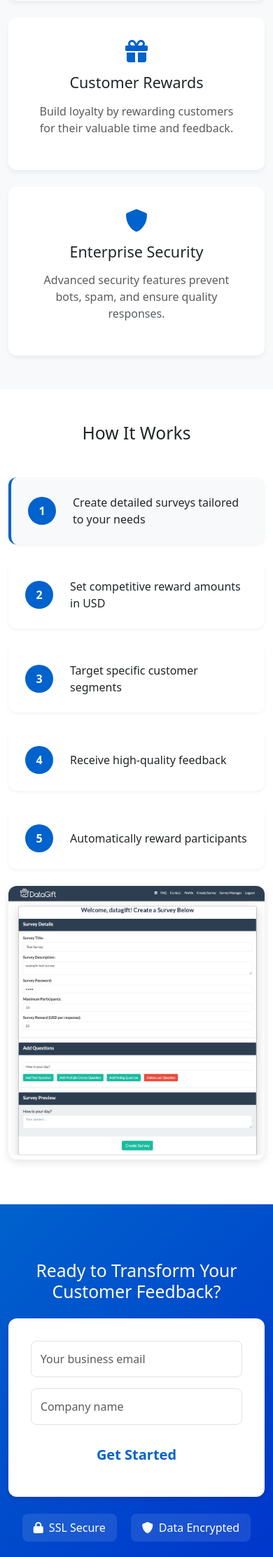
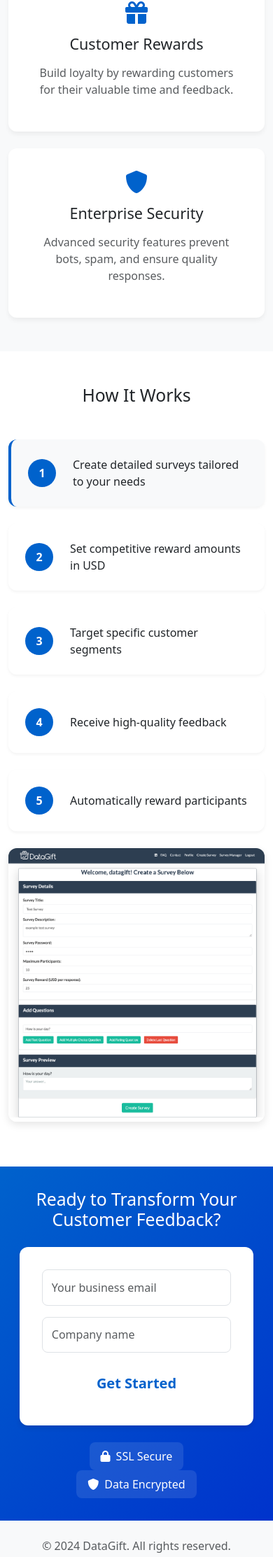
Before and after one commit to edwrand/landing, a Flask app: page / in a window 390 px wide; the page is wider, and only the part inside the window is pictured. Shown: the part 1535-3760 px from the top of that part at 70% size. Run offline with Flask 2, Linux system fonts and the light colour scheme.

Commit message:
adding mobile responsiveness

```diff
--- a/templates/index.html
+++ b/templates/index.html
@@ -3,7 +3,7 @@
 
 <head>
     <meta charset="UTF-8">
-    <meta name="viewport" content="width=device-width, initial-scale=1.0">
+    <meta name="viewport" content="width=device-width,initial-scale=1.0">
     <title>DataGift</title>
 
     <!-- Bootstrap CSS -->
@@ -12,11 +12,21 @@
     <link rel="stylesheet" href="https://cdnjs.cloudflare.com/ajax/libs/font-awesome/6.0.0-beta3/css/all.min.css">
 
     <style>
-        /* Modern gradient backgrounds */
+        /*
+      Modern gradient backgrounds
+      Reduced padding on smaller screens
+    */
         .hero-gradient {
             background: linear-gradient(135deg, #0062cc 0%, #0033cc 100%);
             color: white;
             padding: 5rem 0;
+        }
+
+        @media (max-width: 768px) {
+            .hero-gradient {
+                padding: 2rem 1rem;
+                /* Tighter spacing on smaller devices */
+            }
         }
 
         /* Clean, modern stat boxes */
@@ -193,37 +203,43 @@
     <section class="hero-gradient">
         <div class="container">
             <div class="text-center">
+                <!-- Logo is already responsive due to .img-fluid -->
                 <img src="{{ url_for('static', filename='datagiftlogo.png') }}" alt="DataGift Logo"
                     class="img-fluid mb-4" style="max-width: 450px;">
                 <h1 class="display-5 fw-bold mb-4">Unlock Customer Insights with Cash-Powered Surveys</h1>
-                <p class="lead mb-5">Your all-in-one platform for gathering high-quality data while rewarding
-                    customer
-                    engagement</p>
+                <p class="lead mb-5">
+                    Your all-in-one platform for gathering high-quality data while rewarding customer engagement
+                </p>
 
-                <div class="d-flex justify-content-center gap-3 mb-5">
+                <!-- Make buttons stack on small devices by using flex-column on extra-small screens
+             and flex-row starting from the small (sm) breakpoint -->
+                <div class="d-flex flex-column flex-sm-row justify-content-center align-items-center gap-3 mb-5">
                     <a href="https://datagiftapp-f0e091656d6c.herokuapp.com/index" class="btn btn-primary btn-lg">
-                        Try Live Demo <i class="fas fa-external-link-alt ms-2"></i>
+                        Try Live Demo
+                        <i class="fas fa-external-link-alt ms-2"></i>
                     </a>
                     <a href="https://www.linkedin.com/company/datagift" class="btn btn-outline-light btn-lg">
-                        Follow on LinkedIn <i class="fab fa-linkedin ms-2"></i>
+                        Follow on LinkedIn
+                        <i class="fab fa-linkedin ms-2"></i>
                     </a>
                 </div>
 
                 <!-- Stats -->
+                <!-- Use col-sm-12 so that each stat box will take full width on mobile -->
                 <div class="row g-4 justify-content-center">
-                    <div class="col-md-4">
+                    <div class="col-sm-12 col-md-4">
                         <div class="stat-box">
                             <div class="stat-number" id="responseRate">+0%</div>
                             <div class="text-white-50">Response Rate</div>
                         </div>
                     </div>
-                    <div class="col-md-4">
+                    <div class="col-sm-12 col-md-4">
                         <div class="stat-box">
                             <div class="stat-number" id="rewardsCount">+0</div>
                             <div class="text-white-50">Customers Rewarded</div>
                         </div>
                     </div>
-                    <div class="col-md-4">
+                    <div class="col-sm-12 col-md-4">
                         <div class="stat-box">
                             <div class="stat-number" id="surveyCount">+0</div>
                             <div class="text-white-50">Surveys Completed</div>
@@ -238,29 +254,33 @@
     <section class="py-5 bg-light">
         <div class="container">
             <h2 class="text-center mb-5">Why Choose DataGift?</h2>
+            <!-- Use col-sm-12 col-md-4 so each card stacks on small screens -->
             <div class="row g-4">
-                <div class="col-md-4">
+                <div class="col-sm-12 col-md-4">
                     <div class="feature-card">
                         <i class="fas fa-chart-line feature-icon"></i>
                         <h3 class="h4 mb-3">Data Collection</h3>
-                        <p class="text-muted">Consistently gather high-quality data from your customers with improved
-                            response rates.</p>
+                        <p class="text-muted">
+                            Consistently gather high-quality data from your customers with improved response rates.
+                        </p>
                     </div>
                 </div>
-                <div class="col-md-4">
+                <div class="col-sm-12 col-md-4">
                     <div class="feature-card">
                         <i class="fas fa-gift feature-icon"></i>
                         <h3 class="h4 mb-3">Customer Rewards</h3>
-                        <p class="text-muted">Build loyalty by rewarding customers for their valuable time and feedback.
+                        <p class="text-muted">
+                            Build loyalty by rewarding customers for their valuable time and feedback.
                         </p>
                     </div>
                 </div>
-                <div class="col-md-4">
+                <div class="col-sm-12 col-md-4">
                     <div class="feature-card">
                         <i class="fas fa-shield-alt feature-icon"></i>
                         <h3 class="h4 mb-3">Enterprise Security</h3>
-                        <p class="text-muted">Advanced security features prevent bots, spam, and ensure quality
-                            responses.</p>
+                        <p class="text-muted">
+                            Advanced security features prevent bots, spam, and ensure quality responses.
+                        </p>
                     </div>
                 </div>
             </div>
@@ -272,8 +292,8 @@
         <div class="container">
             <h2 class="text-center mb-5">How It Works</h2>
             <div class="row">
-                <div class="col-lg-5">
-                    <!-- Steps on the left -->
+                <!-- Use col-sm-12 col-lg-5 so that on smaller screens the process items go full width -->
+                <div class="col-sm-12 col-lg-5">
                     <div class="process-items">
                         <div class="process-item active" data-step="1">
                             <div class="process-number">1</div>
@@ -298,19 +318,19 @@
                     </div>
                 </div>
 
-                <div class="col-lg-7">
-                    <!-- Screenshots on the right -->
+                <!-- Use col-sm-12 col-lg-7 for the images so they stack under the items on mobile -->
+                <div class="col-sm-12 col-lg-7">
                     <div class="process-images">
                         <img src="{{ url_for('static', filename='step1.png') }}" alt="Create Survey"
-                            class="process-image active">
+                            class="process-image active img-fluid">
                         <img src="{{ url_for('static', filename='step1.png') }}" alt="Set Rewards"
-                            class="process-image">
+                            class="process-image img-fluid">
                         <img src="{{ url_for('static', filename='step3.png') }}" alt="Target Segments"
-                            class="process-image">
+                            class="process-image img-fluid">
                         <img src="{{ url_for('static', filename='step4.png') }}" alt="Receive Feedback"
-                            class="process-image">
+                            class="process-image img-fluid">
                         <img src="{{ url_for('static', filename='step5.png') }}" alt="Reward Participants"
-                            class="process-image">
+                            class="process-image img-fluid">
                     </div>
                 </div>
             </div>
@@ -321,9 +341,11 @@
     <section class="hero-gradient">
         <div class="container">
             <div class="row justify-content-center">
-                <div class="col-md-8 text-center">
+                <!-- Use col-sm-12 so on mobile the form uses full width -->
+                <div class="col-sm-12 col-md-8 text-center">
                     <h2 class="mb-4">Ready to Transform Your Customer Feedback?</h2>
-                    <form id="cta-form" action="https://formspree.io/f/mrbzjywo" method="POST" class="contact-form">
+                    <form id="cta-form" action="https://formspree.io/f/mrbzjywo" method="POST"
+                        class="contact-form mx-auto" style="max-width: 500px;">
                         <div class="mb-3">
                             <input type="email" name="email" class="form-control" placeholder="Your business email"
                                 required>
@@ -331,7 +353,9 @@
                         <div class="mb-3">
                             <input type="text" name="company" class="form-control" placeholder="Company name" required>
                         </div>
-                        <button type="submit" class="btn btn-primary btn-lg w-100">Get Started</button>
+                        <button type="submit" class="btn btn-primary btn-lg w-100">
+                            Get Started
+                        </button>
                     </form>
 
                     <div class="mt-4">
@@ -347,6 +371,7 @@
         </div>
     </section>
 
+    <!-- Footer -->
     <footer class="py-4 bg-light">
         <div class="container text-center">
             <p class="text-muted mb-0">&copy; 2024 DataGift. All rights reserved.</p>
@@ -405,3 +430,8 @@
 
     <!-- LinkedIn Tag -->
     <script type="text/javascript">
+        // Your LinkedIn Tag script here
+    </script>
+</body>
+
+</html>
```
